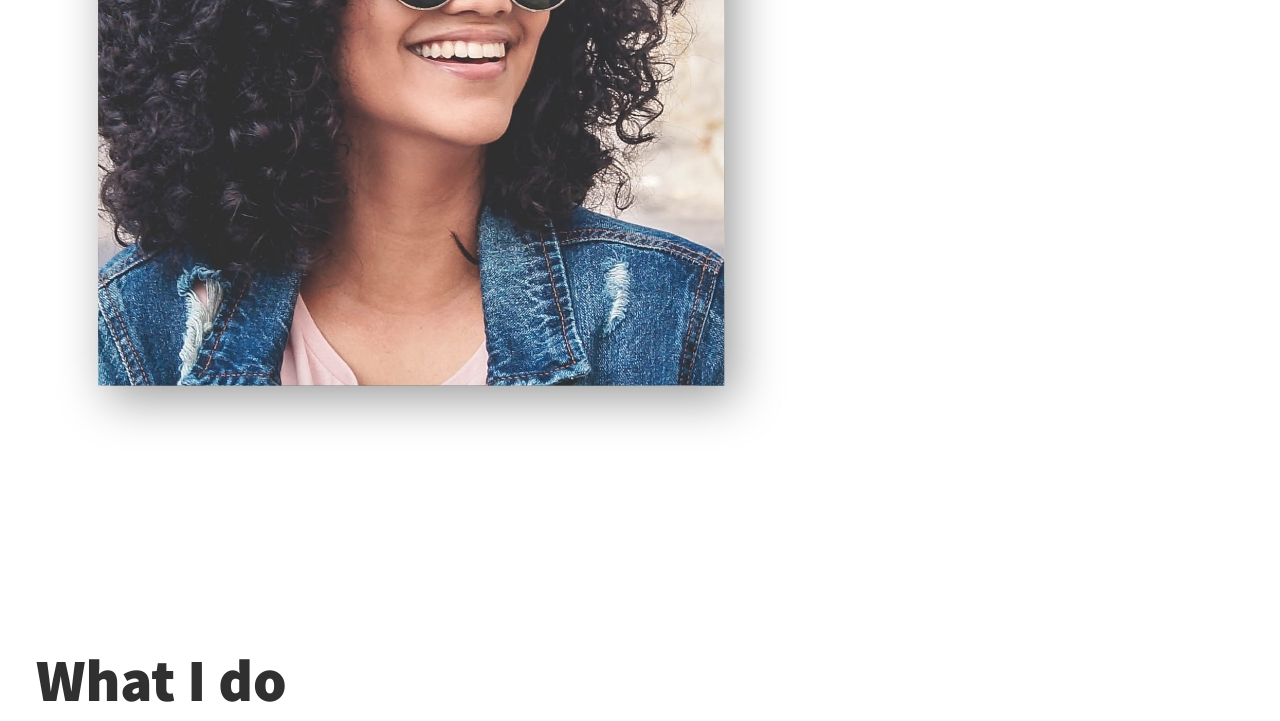
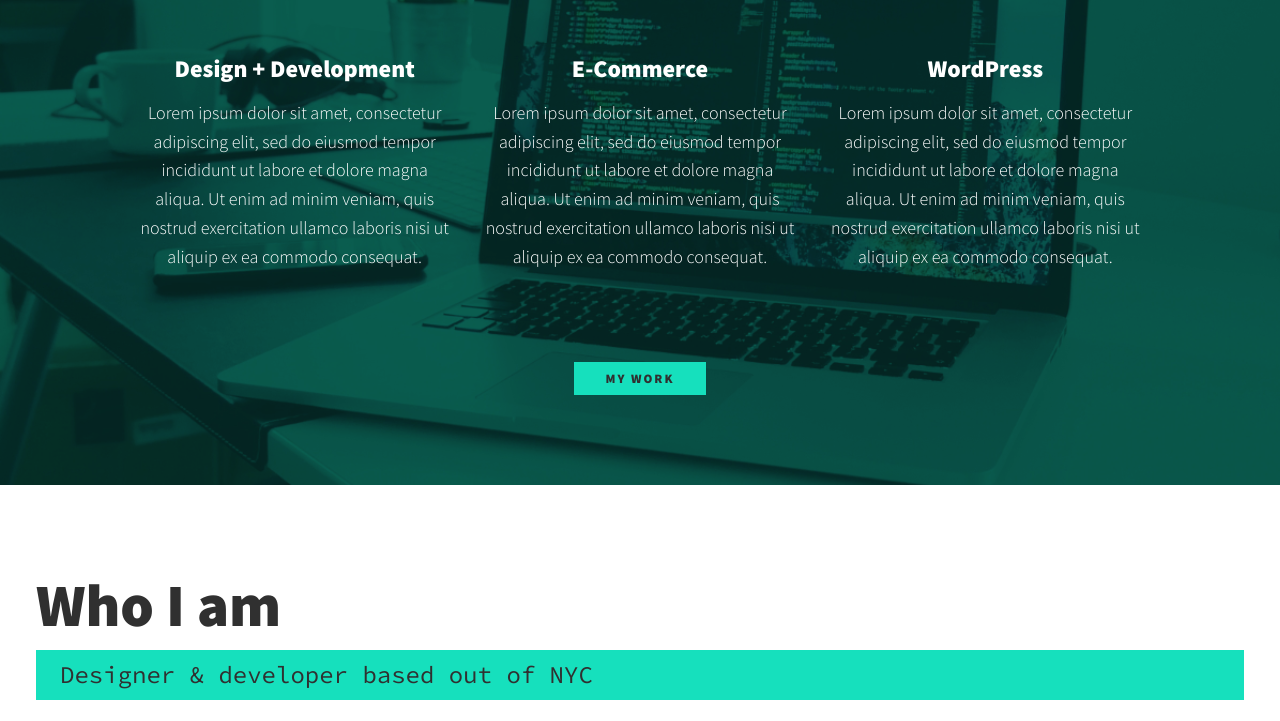
Before and after one commit to amanst1/portfolio-site, a plain HTML site: page index.html in a window 1280 px wide. Shown: the part 694-1415 px from the top of the page. Drawn offline with nearby package versions, Linux system fonts and the light colour scheme.

Commit message:
added styles to services section bg, btn, columns

```diff
--- a/index.html
+++ b/index.html
@@ -40,7 +40,7 @@
                     Hi, I am <strong>Amanuel Tadesse</strong>
                 </h1>
                 <p class="section__subtitle section__subtitle--intro">Web Dev</p>
-                <img src="img/dev-jane-01.jpg" alt="picture of jane smith smiling">
+                <img src="img/dev-jane-01.jpg" alt="picture of jane smith smiling" class="intro__img">
             </section>
 
 
--- a/style.css
+++ b/style.css
@@ -21,6 +21,9 @@
     --fs-h2: 2.25rem;
     --fs-h3: 1.25rem;
     --fs-body: 1rem;
+
+    --bs: 0.25em 0.25em 0.75em rgb(0, 0, 0, 0.25),
+          0.125em 0.125em 0.25em rgb(0, 0, 0, 0.15)
 }
 
 @media (min-width: 800px) {
@@ -55,6 +58,31 @@
 
 strong {
     font-weight: var(--fw-bold);
+}
+
+:focus {
+    outline: 3px solid var(--clr-accent);
+    outline-offset: 3px;
+}
+
+/* Buttons */
+
+.btn {
+    display: inline-block;
+    padding: 0.5em 2.5em;
+    background: var(--clr-accent);
+    color: var(--clr-dark);
+    text-decoration: none;
+    cursor: pointer;
+    font-size: 0.8rem;
+    text-transform: uppercase;
+    letter-spacing: 2px;
+    font-weight: var(--fw-bold);
+    transition: transform 200ms ease-in-out;
+}
+
+.btn:hover {
+    transform: scale(1.1);
 }
 
 /* Typography */
@@ -92,6 +120,7 @@
     background: var(--clr-accent);
     font-family: var(--ff-secondary);
     margin-block-end: 1em;
+    padding: 0.25em 1em;
 }
 
 nav {
@@ -105,6 +134,88 @@
     position: relative;
 }
 
-@media (min-width: ) {
+.intro__img {
+    box-shadow: var(--bs);
+}
 
+.section__subtitle--intro {
+    display: inline-block;
 }
+
+@media (min-width: 600px) {
+    .intro {
+        display: grid;
+        width: min-content;
+        margin: 0 auto;
+        grid-column-gap: 1em;
+        grid-template-areas:
+            "img title"
+            "img subtitle";
+            grid-template-columns: min-content max-content;
+    }
+    .intro__img {
+        grid-area: img;
+        min-width: 250px;
+        position: relative;
+        z-index: 2;
+    }
+
+    .section__subtitle--intro {
+        align-self: start;
+        grid-column: -1 / 1;
+        grid-row: 2;
+        text-align: end;
+        position: relative;
+        margin-inline-start: -1.5em;
+        width: calc(100% + 1.5em);
+    }
+}
+
+
+/* My services section */
+
+.my-services {
+    background-color: var(--clr-accent);
+    background-image: url(img/services-bg.jpg);
+    background-size: cover;
+    background-blend-mode: multiply;
+    color: var(--clr-light);
+    text-align: center;
+}
+
+.section__title--services {
+    color: var(--clr-light);
+    position: relative;
+}
+
+.section__title--services::after {
+    content: '';
+    display:block;
+    width: 2em;
+    height: 1px;
+    margin: 0.5em auto 1em;
+    background: var(--clr-light);
+    opacity: 0.5;
+}
+
+.services {
+    margin-block-end: 4em;
+}
+
+.service {
+    max-width: 500px;
+    margin: 0 auto;
+}
+
+@media (min-width: 800px) {
+    .services {
+        display: flex;
+        max-width: 1000px;
+        margin-inline-start: auto;
+        margin-inline-end: auto;
+    }
+
+    .service + .service {
+        margin-inline-start: 2em;
+    }
+}
```
